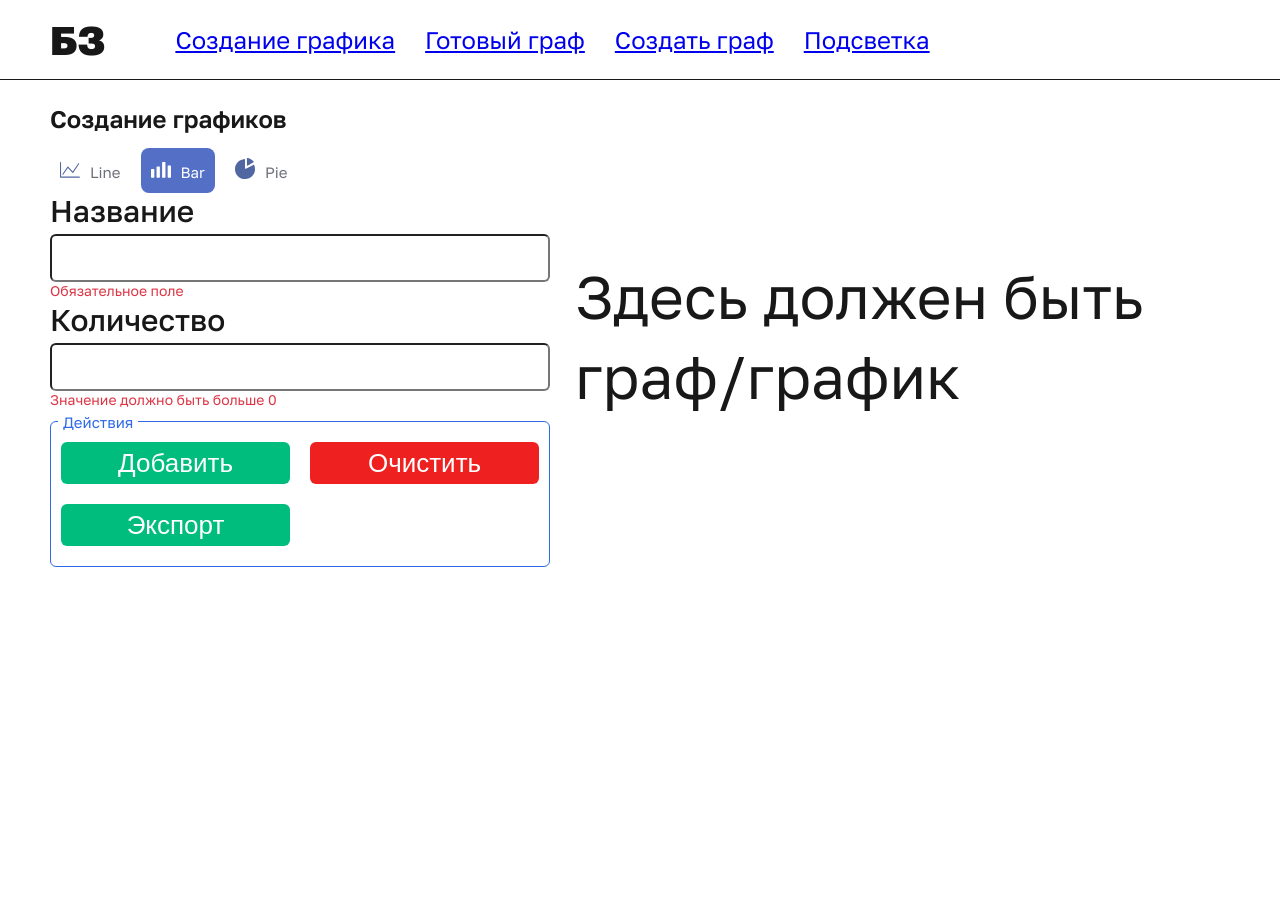
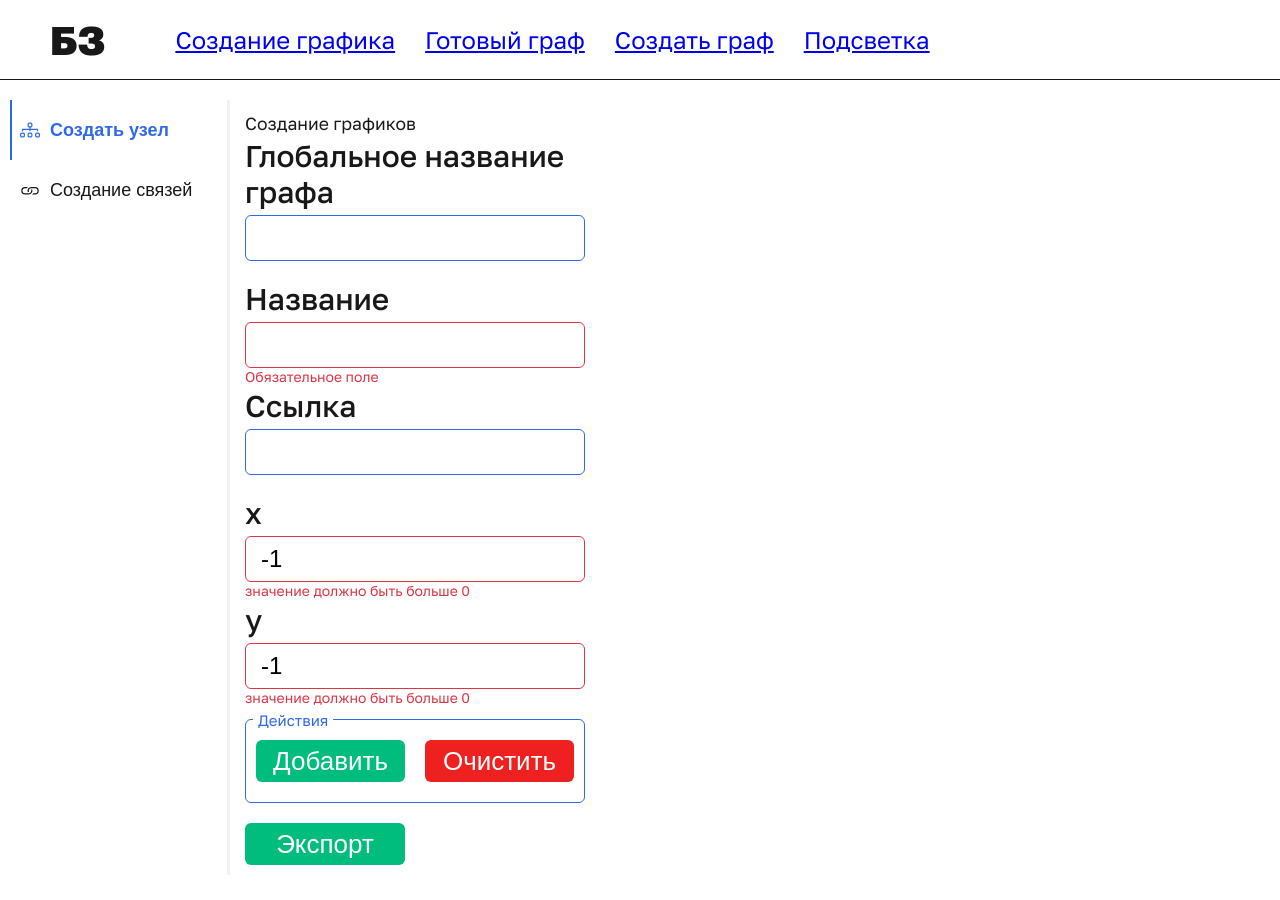
Before and after one commit to NoNamePablos/vueviplomrepo, a Vue app in the folder graph/: page /#/grpah-creater in a window 1280 px wide. Before the commit this address led to /#/. Built offline with nearby package versions, Linux system fonts and the light colour scheme.

Commit message:
Улучшил кнопку

```diff
--- a/graph/src/components/ui/BaseInput.vue
+++ b/graph/src/components/ui/BaseInput.vue
@@ -2,7 +2,7 @@
   <div class="input">
     <h3  class="input-title"><slot></slot></h3>
     <label >
-      <input :type="type" class="" :disabled="disabled"  :required="isRequired" :value="disabled?defaultValue:modelValue" @blur="handleBlur"   @input="$emit('update:modelValue', $event.target.value)">
+      <input :type="type" :class="['input-base',{'input-error':error}]" :disabled="disabled"   :required="isRequired" :value="disabled?defaultValue:modelValue" @blur="handleBlur"   @input="$emit('update:modelValue', $event.target.value)">
     </label>
     <span v-if="error" class="error">{{ error }}</span>
   </div>
@@ -57,6 +57,7 @@
 .input {
   padding-bottom: 20px;
   position: relative;
+
   &-title{
     font-size: 30px;
     line-height: 36px;
@@ -64,7 +65,7 @@
     color: #181818;
     margin-bottom: 5px;
   }
-  & input{
+  &-base{
     outline: none;
     appearance: none;
     border-radius: 6px;
@@ -72,6 +73,21 @@
     padding: 5px 15px;
     font-size: 24px;
     line-height: 34px;
+    background: #ffffff;
+    border: 1px solid #2d69e8;
+    &:focus,&:focus-visible{
+      -webkit-box-shadow: inset 0 0 0 2px #0073f7;
+      box-shadow: inset 0 0 0 2px #0073f7;
+    }
+
+  }
+  &-error{
+    border: 1px solid #dc3545;
+    &:focus,&:focus-visible{
+      -webkit-box-shadow: inset 0 0 0 2px #dc3545;
+      box-shadow: inset 0 0 0 2px #dc3545;
+    }
+
   }
   .error {
     position: absolute;
```
